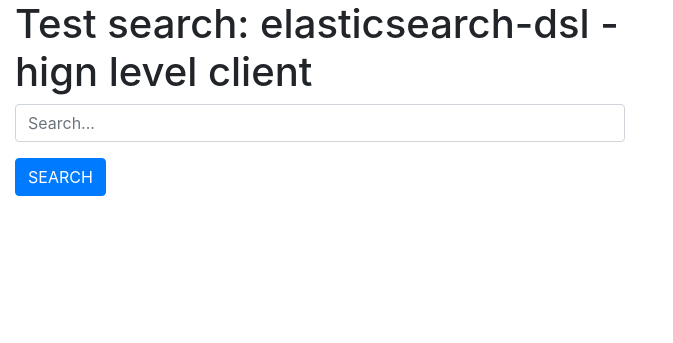
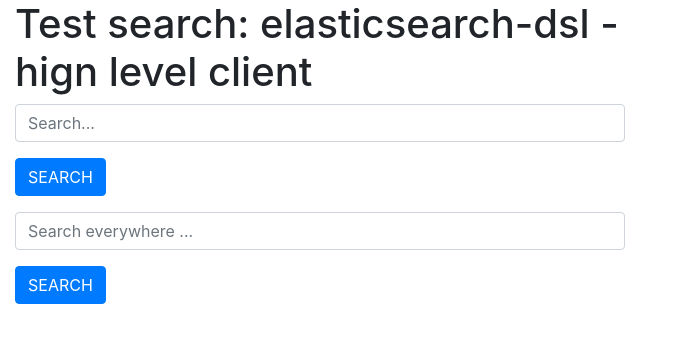
Before and after one commit to zxenia/elasticsearchproject, a Django app: page /search/ in a window 1280 px wide. Shown: the part 236-579 px from the top of the page, without its empty margins (0-673 px from the left). Run offline with Django 3.2, Linux system fonts and the light colour scheme; some libraries are stand-ins or nearby versions.

Commit message:
more views

```diff
--- a/elasticsearchapp/templates/elasticsearchapp/search.html
+++ b/elasticsearchapp/templates/elasticsearchapp/search.html
@@ -50,6 +50,26 @@
             </form>
             </div>
 
+             <div class="col-md-6">
+            <form method="get" action="{% url 'elasticsearchapp:multi-search' %}">
+            <div class="form-group">
+                <input type="text" id="search" class="form-control" name="q" placeholder="Search everywhere ..." required/>
+            </div>
+            <div class="form-group">
+                <input class="btn btn-primary" type="submit" value="SEARCH" />
+            </div>
+            </form>
+            </div>
+            {% if responses %}
+
+            <p>{{responses}}</p>
+
+            {% for i in hits %}
+            <li>{{ i }}</li>
+            {% endfor %}
+
+            {% endif %}
+
             {% if results %}
             <div class="col-md-6">
             <h1>Total results: {{hits}}</h1>
--- a/elasticsearchapp/urls.py
+++ b/elasticsearchapp/urls.py
@@ -7,4 +7,5 @@ urlpatterns = [
 	# path('search/', views.SearchIndexView.as_view(), name='search')
 	path('search/', views.essearch, name='search'),
 	path('dsl-search/', views.dsl_search, name='dsl-search'),
+	path('multi-search/', views.multi_search, name='multi-search'),
 	]
--- a/elasticsearchapp/views.py
+++ b/elasticsearchapp/views.py
@@ -4,7 +4,7 @@ from django.views.generic import TemplateView
 from django.urls import reverse, reverse_lazy
 from django.contrib.auth.decorators import login_required
 from django.utils.decorators import method_decorator
-from elasticsearch_dsl import Document, Text, Date, Search
+from elasticsearch_dsl import Document, Text, Date, Search, MultiSearch
 from django.shortcuts import render_to_response
 
 from elasticsearch import Elasticsearch
@@ -62,3 +62,25 @@ def dsl_search(request):
 
 	return render(request, 'elasticsearchapp/search.html',
 		{'results': results, 'hits': hits})
+
+
+#Multisearch in several fields
+def multi_search(request):
+	client = Elasticsearch()
+	q = request.GET.get('q')
+	if q:
+		ms = MultiSearch(using=client, index="esdocument-index")
+		ms = ms.add(Search().query("match", author=q))
+		ms = ms.add(Search().query("match", title=q))
+		ms = ms.add(Search().query("match", json_object=q))
+		responses = ms.execute()
+		hits = []
+		for response in responses:
+			for hit in response:
+				hit = hit.title
+				hits.append(hit)
+	else:
+		responses = 'empty'
+
+	return render(request, 'elasticsearchapp/search.html',
+		{'responses': responses, 'hits': hits})
```
